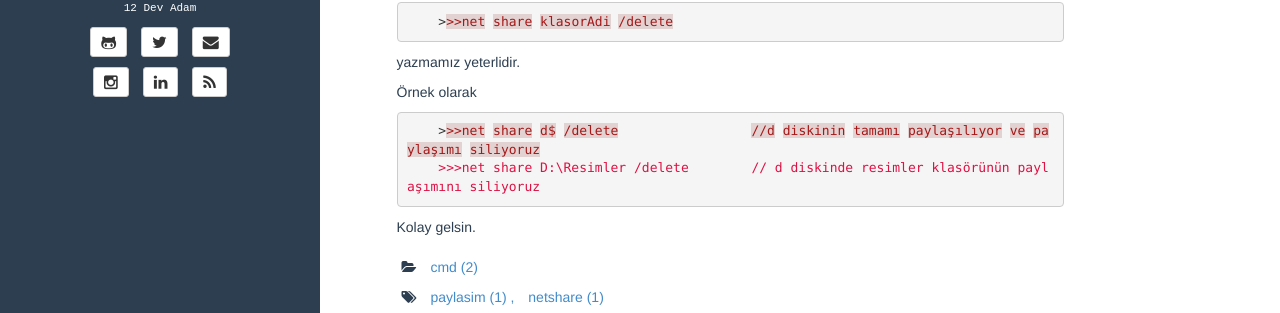
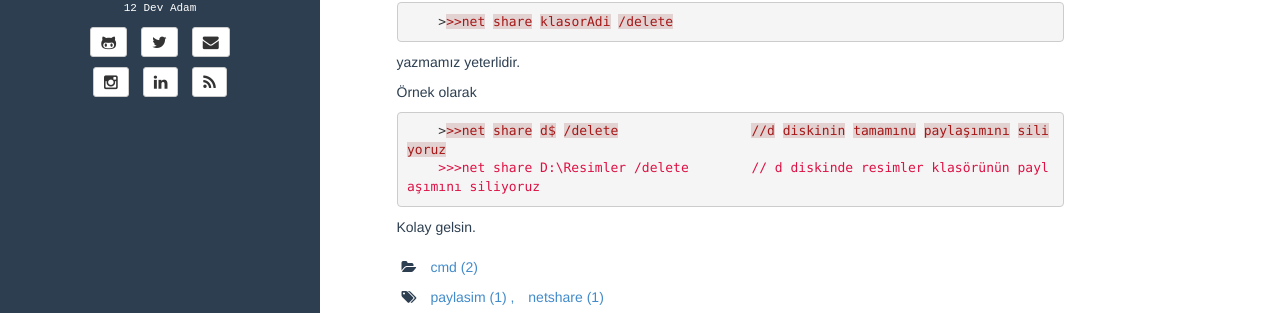
Before and after one commit to ferhatakbulut/ferhatakbulut.github.io, a Jekyll site: the page built from _posts/2021-10-04-net-share-paylasilan-dosyalar.md, in a window 1280 px wide and 938 px high. Shown: the part 297-610 px from the top of the window. Built offline with Jekyll 4.4.1, drawn with Linux system fonts in a browser that asks for light colours.

Commit message:
update 2021-10-04-net-share-paylasilan-dosyalar

```diff
--- a/_posts/2021-10-04-net-share-paylasilan-dosyalar.md
+++ b/_posts/2021-10-04-net-share-paylasilan-dosyalar.md
@@ -31,7 +31,7 @@ yazmamız yeterlidir.
 
 {% highlight yaml %}
 
-    >>>net share d$ /delete                 //d diskinin tamamı paylaşılıyor ve paylaşımı siliyoruz
+    >>>net share d$ /delete                 //d diskinin tamamınu paylaşımını siliyoruz
     >>>net share D:\Resimler /delete        // d diskinde resimler klasörünün paylaşımını siliyoruz
 
 {% endhighlight %}
```
